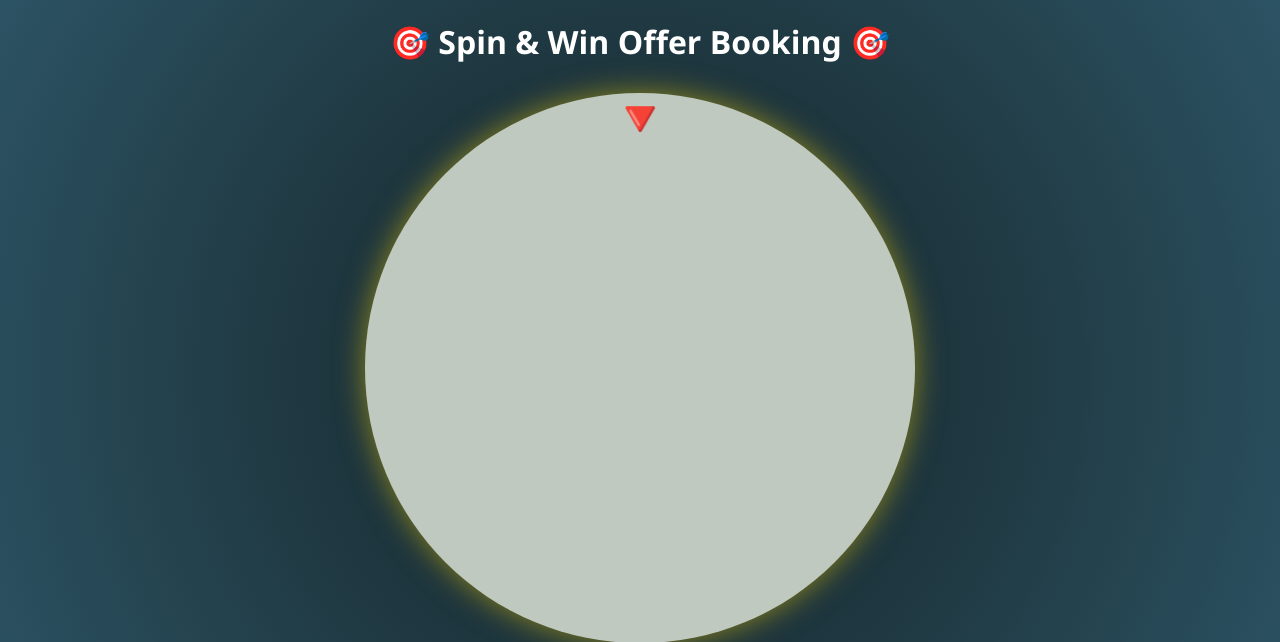
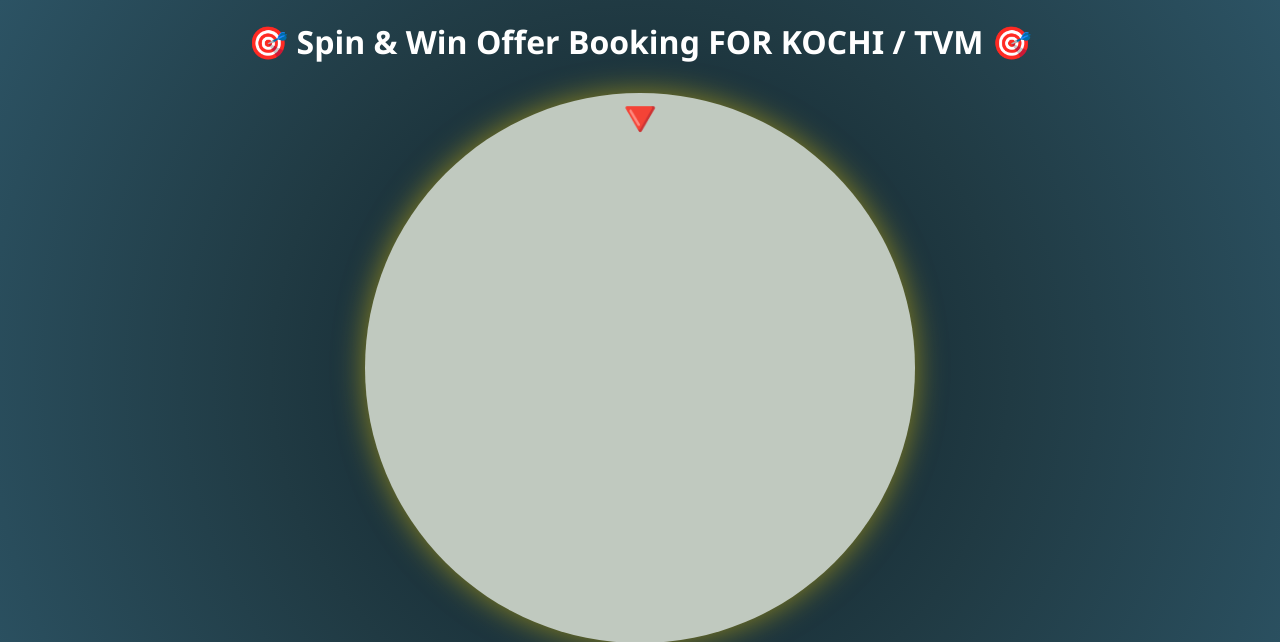
Before and after one commit to vinsshaji2/Goethe-Kochi-TVM-Spinner, a Flask app: page /wheel in a window 1280 px wide. Shown: the top 642 px of the page. Run offline with Flask 3, Linux system fonts and the light colour scheme; the visitor is signed in with stand-in values (Sample User, id 1); data that the repository does not hold is empty.

Commit message:
Update index.html

```diff
--- a/templates/index.html
+++ b/templates/index.html
@@ -6,7 +6,7 @@
 </head>
 <body>
 
-<h1>🎯 Spin & Win Offer Booking 🎯</h1>
+<h1>🎯 Spin & Win Offer Booking FOR KOCHI / TVM 🎯</h1>
 
 <div id="wheelContainer">
     <div id="pointer">🔻</div>
@@ -20,7 +20,7 @@
 <div id="popup" class="popup hidden">
     <div class="popup-box">
         <h2 id="popupText"></h2>
-        <button onclick="closePopup()">Awesome!</button>
+        <button onclick="closePopup()">Awesome! Send to Whatsapp</button>
     </div>
 </div>
 
```
